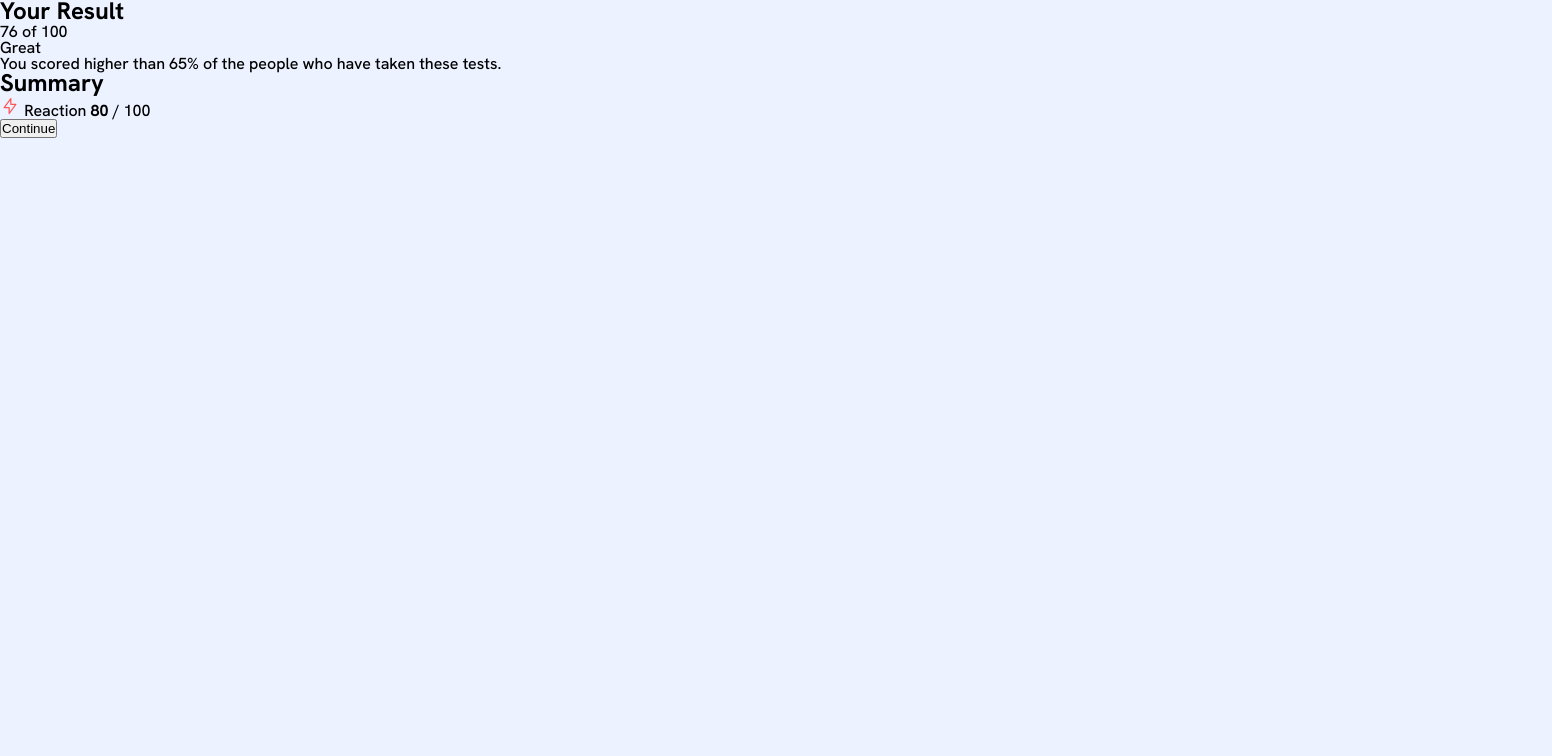
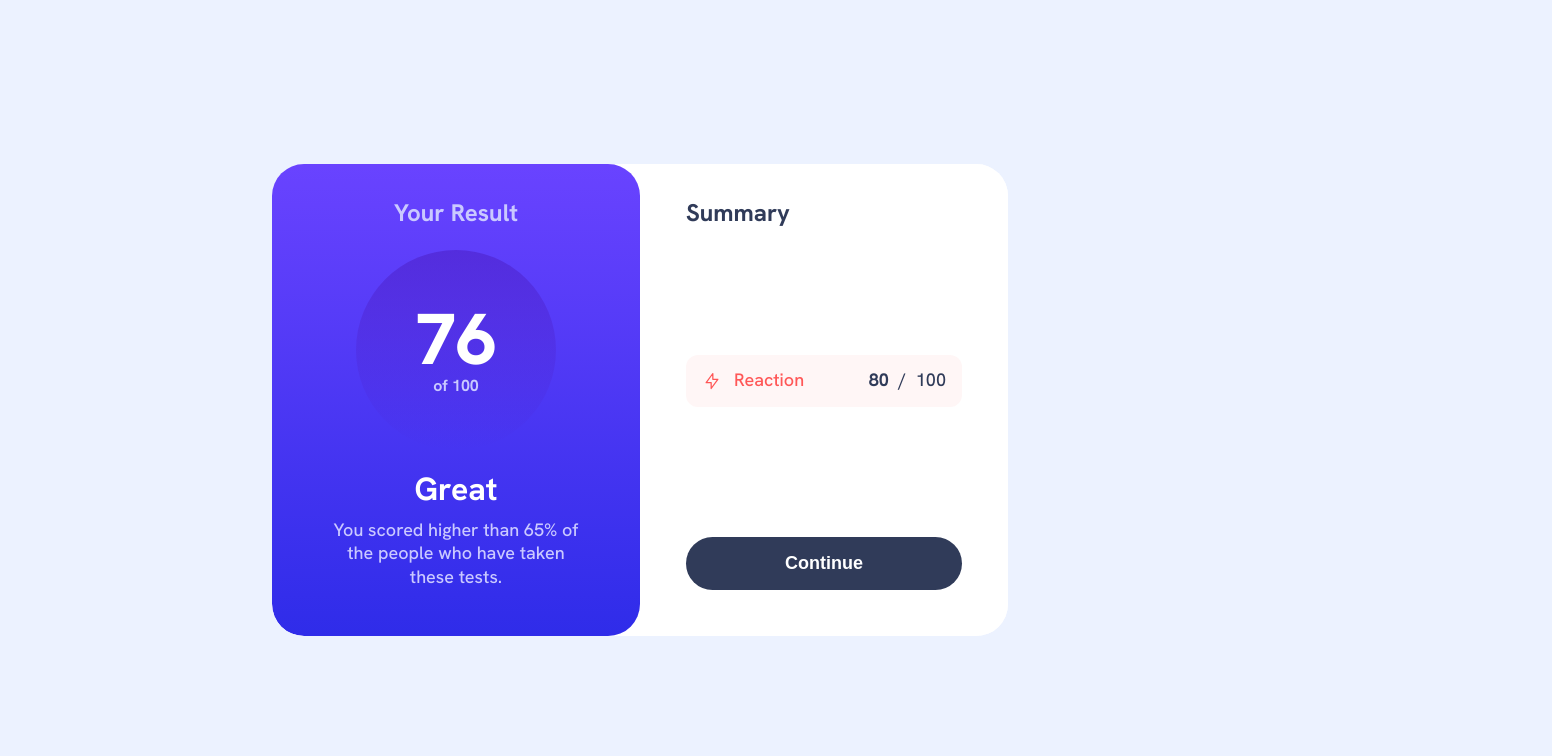
Before and after one commit to morauszkia/fm-results-summary-svelte, a Svelte app: page / in a window 1280 px wide. Shown: the top 756 px of the page, 1552 px wide, since content can reach past the window. Built offline with nearby package versions, Linux system fonts and the light colour scheme.

Commit message:
Paste styling

```diff
--- a/src/app.css
+++ b/src/app.css
@@ -31,6 +31,10 @@
 
 :root {
   --bg-color: #ecf2ff;
+  --fs-sm: 1rem;
+  --fs-md: 1.125rem;
+  --fs-lg: 1.5rem;
+  --fs-xl: 3.5rem;
 }
 
 body {
@@ -44,3 +48,21 @@ body {
   background-color: var(--bg-color);
   position: relative;
 }
+
+@media screen and (min-width: 32rem) {
+  #app {
+    height: 100%;
+    display: flex;
+    align-items: center;
+    justify-content: center;
+  }
+}
+
+@media screen and (min-width: 50rem) {
+  :root {
+    --fs-sm: 1.125rem;
+    --fs-md: 1.5rem;
+    --fs-lg: 2rem;
+    --fs-xl: 4.5rem;
+  }
+}
--- a/src/components/DetailsSection.svelte
+++ b/src/components/DetailsSection.svelte
@@ -7,3 +7,53 @@
   <ResultsList />
   <button>Continue</button>
 </section>
+
+<style>
+  section {
+    padding: 1.875rem;
+    padding-top: 1.5rem;
+    background-color: #fff;
+
+    display: flex;
+    flex-direction: column;
+    justify-content: space-between;
+    gap: 1.5rem;
+    flex: 1 0 50%;
+  }
+
+  h2 {
+    font-size: var(--fs-md);
+    color: #303b59;
+  }
+
+  button {
+    --start: #303b59;
+    --end: #303b59;
+    background: linear-gradient(var(--start), var(--end));
+    color: #fff;
+    font-size: 1.125rem;
+    font-weight: 700;
+    padding: 1rem 0;
+    border-radius: 100px;
+    cursor: pointer;
+    border: none;
+    transition: all 0.3s;
+  }
+
+  button:hover,
+  button:focus {
+    --start: #6943ff;
+    --end: #2f2ce9;
+    outline: 0;
+  }
+
+  button:active {
+    transform: scale(0.95);
+  }
+
+  @media screen and (min-width: 50rem) {
+    section {
+      padding: 2.375rem 2.875rem 2.875rem 2.875rem;
+    }
+  }
+</style>
--- a/src/components/ResultSection.svelte
+++ b/src/components/ResultSection.svelte
@@ -12,4 +12,74 @@
 </section>
 
 <style>
+  section {
+    background: linear-gradient(to bottom, #6943ff, #2f2ce9);
+
+    display: flex;
+    flex-direction: column;
+    align-items: center;
+    justify-content: center;
+    gap: 1.5rem;
+    padding: 1.5rem;
+    padding-bottom: 2.5rem;
+    border-bottom-left-radius: 2rem;
+    border-bottom-right-radius: 2rem;
+    text-align: center;
+    flex: 1 0 50%;
+  }
+  h1,
+  p {
+    color: #cac9ff;
+    font-weight: 700;
+  }
+  h1 {
+    font-size: var(--fs-md);
+  }
+  .average--text {
+    height: 8.75rem;
+    width: 8.75rem;
+    border-radius: 50%;
+    background: linear-gradient(to bottom, #4d21c999, #2521c900);
+
+    display: flex;
+    align-items: center;
+    justify-content: center;
+    flex-direction: column;
+  }
+
+  .average--value {
+    color: #fff;
+    font-size: var(--fs-xl);
+    font-weight: 800;
+    display: block;
+  }
+
+  .evaluation {
+    font-size: var(--fs-lg);
+    color: #fff;
+    margin-bottom: 0.5rem;
+  }
+
+  .comparison {
+    font-weight: 500;
+    max-width: 16rem;
+    line-height: 1.31;
+    font-size: var(--fs-sm);
+  }
+
+  @media screen and (min-width: 50rem) {
+    section {
+      border-top-right-radius: 2rem;
+      padding: 2.375rem 2.875rem 2.875rem 2.875rem;
+    }
+
+    .average--text {
+      width: 12.5rem;
+      height: 12.5rem;
+    }
+
+    .evaluation {
+      margin-bottom: 0.875rem;
+    }
+  }
 </style>
--- a/src/components/ResultsList.svelte
+++ b/src/components/ResultsList.svelte
@@ -10,3 +10,12 @@
     score="80"
   />
 </ul>
+
+<style>
+  ul {
+    list-style: none;
+    display: flex;
+    flex-direction: column;
+    gap: 1rem;
+  }
+</style>
--- a/src/components/ResultsListItem.svelte
+++ b/src/components/ResultsListItem.svelte
@@ -10,3 +10,61 @@
   </span>
   <span class="score"><strong>{score}</strong> / 100 </span>
 </li>
+
+<style>
+  li {
+    --reaction: hsl(0, 100%, 67%);
+    --reaction-bg: hsla(0, 100%, 67%, 5%);
+    --memory: hsl(39, 100%, 56%);
+    --memory-bg: hsla(39, 100%, 56%, 5%);
+    --verbal: hsl(166, 100%, 37%);
+    --verbal-bg: hsla(166, 100%, 37%, 5%);
+    --visual: hsl(234, 85%, 45%);
+    --visual-bg: hsla(234, 85%, 45%, 5%);
+    padding: 1rem;
+    border-radius: 12px;
+    display: flex;
+    align-items: center;
+    justify-content: space-between;
+    font-size: var(--fs-sm);
+  }
+
+  .category {
+    display: flex;
+    align-items: center;
+    gap: 0.75rem;
+  }
+
+  .score {
+    color: #303b59;
+    word-spacing: 5px;
+  }
+
+  .reaction {
+    background-color: var(--reaction-bg);
+    .category {
+      color: var(--reaction);
+    }
+  }
+
+  .memory {
+    background-color: var(--memory-bg);
+    .category {
+      color: var(--memory);
+    }
+  }
+
+  .verbal {
+    background-color: var(--verbal-bg);
+    .category {
+      color: var(--verbal);
+    }
+  }
+
+  .visual {
+    background-color: var(--visual-bg);
+    .category {
+      color: var(--visual);
+    }
+  }
+</style>
--- a/src/components/SummaryContainer.svelte
+++ b/src/components/SummaryContainer.svelte
@@ -9,4 +9,24 @@
 </main>
 
 <style>
+  main {
+    background-color: #fff;
+    min-height: 100dvh;
+  }
+
+  @media screen and (min-width: 32rem) {
+    main {
+      min-height: unset;
+      border-radius: 2rem;
+      overflow: hidden;
+      min-width: 24rem;
+    }
+  }
+
+  @media screen and (min-width: 50rem) {
+    main {
+      display: flex;
+      width: 46rem;
+    }
+  }
 </style>
```
